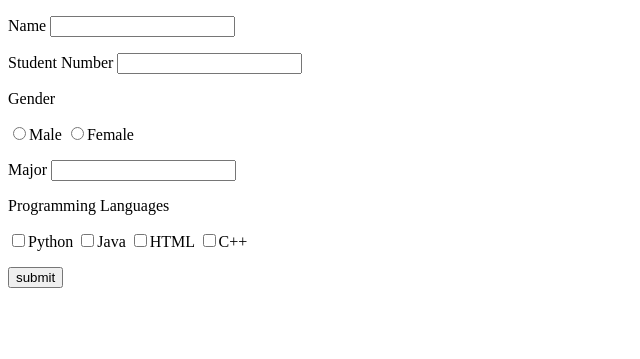
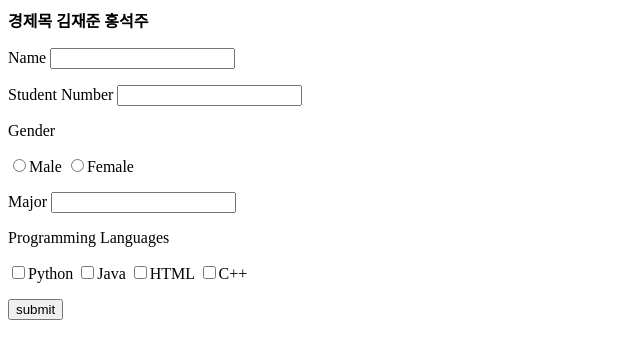
Before and after one commit to CSID-DGU/2021-2-OSSPrac-project1-1-open15gg, a Flask app: page / in a window 1280 px wide. Shown: the top 359 px of the page, without its empty margins (0-640 px from the left). Run offline with Flask 2, Linux system fonts and the light colour scheme.

Commit message:
Update student_info.html

```diff
--- a/app/templates/student_info.html
+++ b/app/templates/student_info.html
@@ -1,7 +1,7 @@
 <!doctype html>
 <html>
    <body>
-
+      <strong>경제목 김재준 홍석주</strong>
       <form action = "/result" method = "POST">
          <p>Name <input type = "text" name = "Name" /></p>
          <p>Student Number <input type = "text" name = "StudentNumber" /></p>
```
